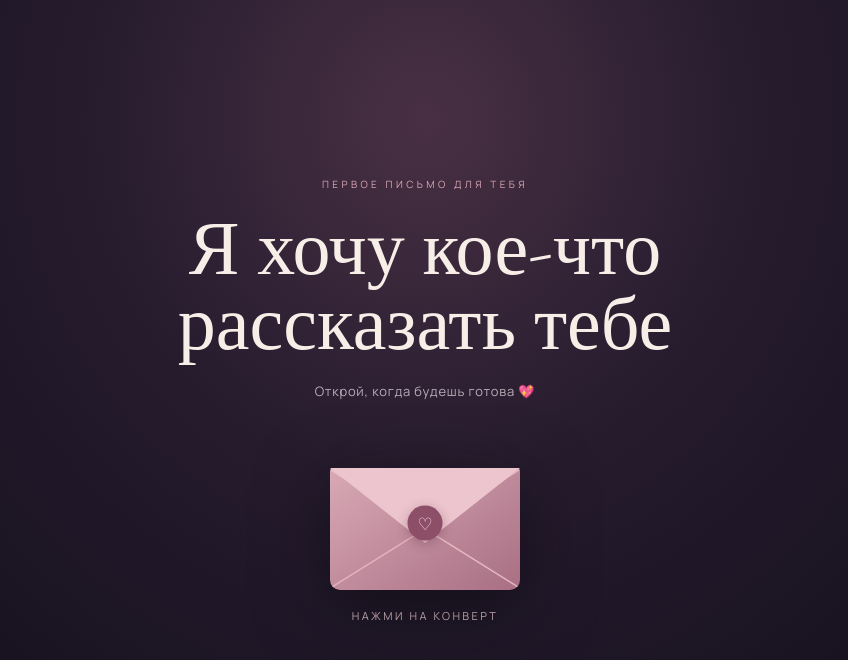
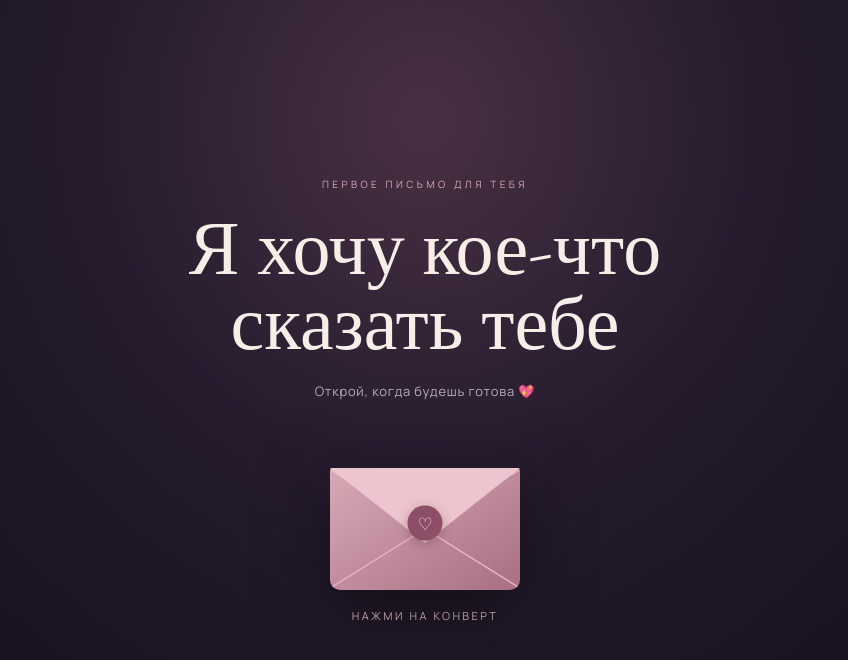
Before and after one commit to 1s9g9g/1s9g9g.github.io, a plain HTML site: page index.html in a window 1280 px wide. Shown: the whole page, without its empty margins (215-1063 px from the left). Drawn offline with nearby package versions, Linux system fonts and the light colour scheme.

Commit message:
Update index.html

```diff
--- a/index.html
+++ b/index.html
@@ -45,7 +45,7 @@ h1{font-size:clamp(42px,8vw,76px);line-height:.98;margin:0 0 18px}
 <main class="center">
   <section class="screen" id="welcome">
     <div class="eyebrow">первое письмо для тебя</div>
-    <h1>Я хочу кое-что<br>рассказать тебе</h1>
+    <h1>Я хочу кое-что<br>сказать тебе</h1>
     <div class="intro">Открой, когда будешь готова 💖</div>
     <div class="envelope-wrap" id="openLetter" role="button" tabindex="0" aria-label="Открыть письмо">
       <div class="envelope"></div><div class="flap"></div><div class="seal">♡</div>
```
